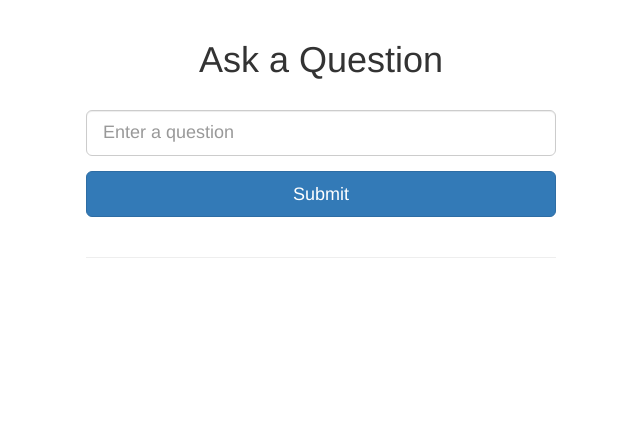
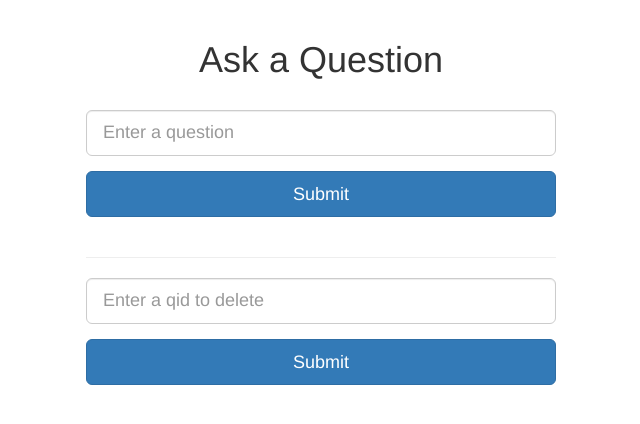
Before and after one commit to rbagga/iTwitterBackend, a Flask app: page /question in a window 1280 px wide. Shown: the top 424 px of the page, without its empty margins (319-959 px from the left). Run offline with Flask 2, Linux system fonts and the light colour scheme; data that the repository does not hold is empty; some libraries are stand-ins or nearby versions.

Commit message:
Delete question by qid

```diff
--- a/orchestrating-docker/web/app.py
+++ b/orchestrating-docker/web/app.py
@@ -36,5 +36,14 @@ def index2():
     questions = Question.query.order_by(Question.date_posted.desc()).all()
     return render_template('question.html', questions = questions)
 
+@app.route('/deletequestion', methods=['GET', 'POST'])
+def index4():
+    if request.method == 'POST':
+        qid_to_delete = request.form['qid']
+        Question.query.filter_by(qid=qid_to_delete).delete()
+        db.session.commit()
+    questions = Question.query.order_by(Question.date_posted.desc()).all()
+    return render_template('question.html', questions = questions)
+
 if __name__ == '__main__':
     app.run()
--- a/orchestrating-docker/web/templates/question.html
+++ b/orchestrating-docker/web/templates/question.html
@@ -17,6 +17,13 @@
 <br>
 <hr>
 
+<form action ="/deletequestion" method = "POST">
+  <div class = "form-group">
+    <input name = "qid" class = "form-control input-lg" type="text" placeholder="Enter a qid to delete" required>
+  </div>
+  <input type = "submit" class = "btn btn-primary btn-lg btn-block" value = "Submit">
+</form>
+
 <div>
   {% for question in questions %}
     <h4 class="well"> /<strong>{{question.ques}}</strong> - <em>{{question.date_posted.strftime('%Y-%m-%d')}}</em></h4>
```
